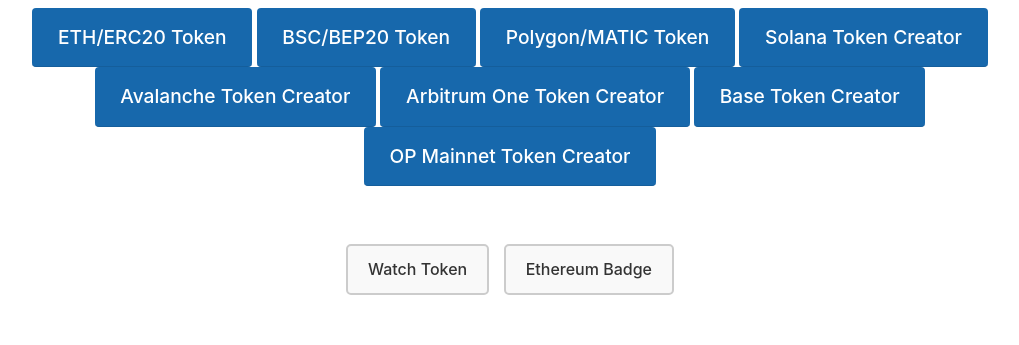
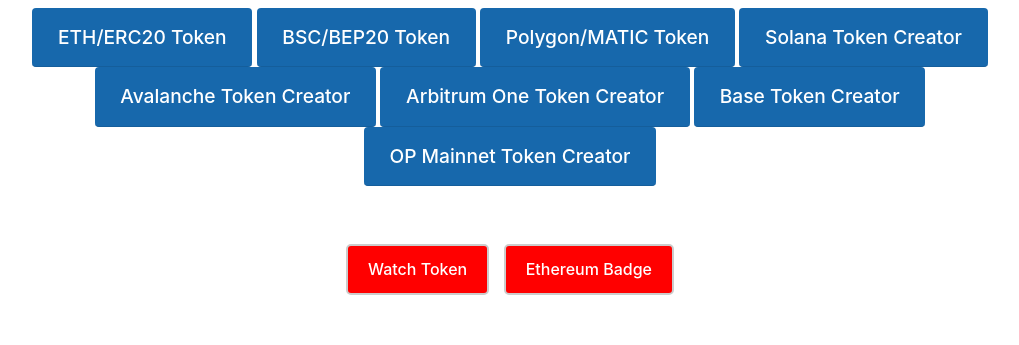
Before and after one commit to create-my-token/create-my-token.github.io, a plain HTML site: page index.html in a window 1280 px wide. Shown: the part 469-814 px from the top of the page, without its empty margins (130-1149 px from the left). Drawn offline with Linux system fonts and the light colour scheme.

Commit message:
Update index.html

```diff
--- a/index.html
+++ b/index.html
@@ -67,15 +67,15 @@
 </a>
 
 
-
-	<p class="action" style="display: inline-block;">
-    <a href="/watch-token" class="nav-link action-button" style="display: inline-block; padding: 10px 20px; margin-right: 10px; background-color: #f9f9f9; color: #333; text-decoration: none; border: 2px solid #ccc; border-radius: 5px; font-size: 16px;">
+<p class="action" style="display: inline-block;">
+    <a href="/watch-token" class="nav-link action-button" style="display: inline-block; padding: 10px 20px; margin-right: 10px; background-color: red; color: white; text-decoration: none; border: 2px solid #ccc; border-radius: 5px; font-size: 16px;">
         Watch Token
     </a>
-    <a href="/ethereum-badge" class="nav-link action-button" style="display: inline-block; padding: 10px 20px; background-color: #f9f9f9; color: #333; text-decoration: none; border: 2px solid #ccc; border-radius: 5px; font-size: 16px;">
+    <a href="/ethereum-badge" class="nav-link action-button" style="display: inline-block; padding: 10px 20px; background-color: red; color: white; text-decoration: none; border: 2px solid #ccc; border-radius: 5px; font-size: 16px;">
         Ethereum Badge
     </a>
 </p>
+
 
 
 </header>
```
